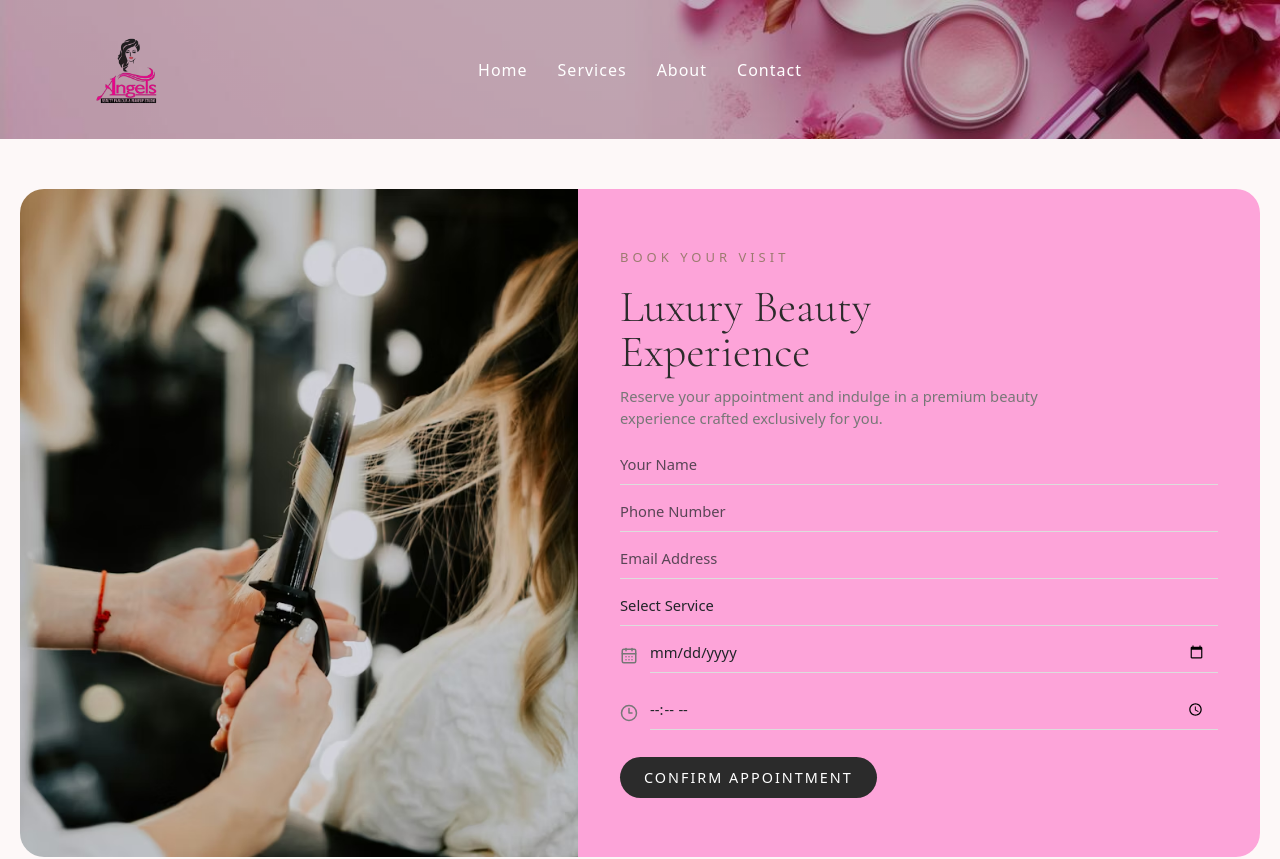
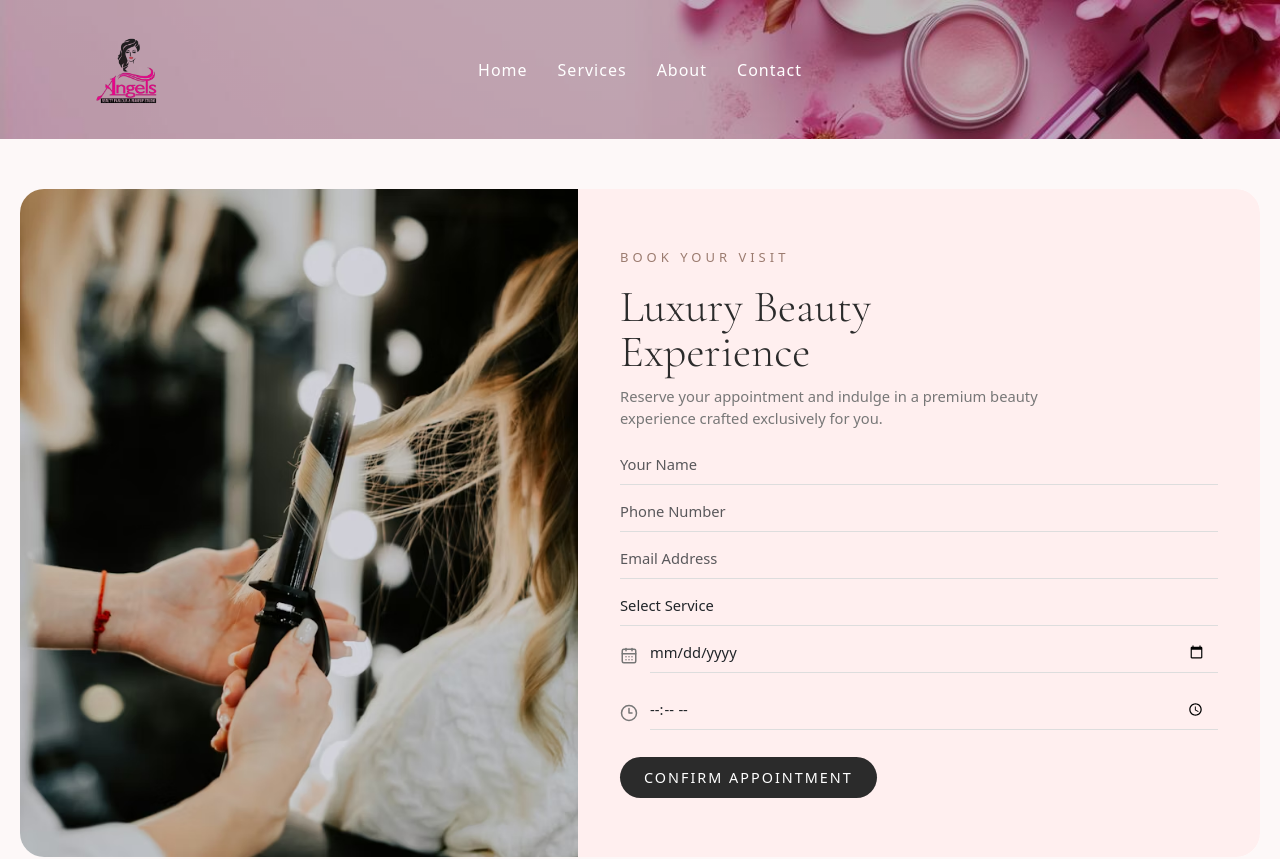
Before and after one commit to savio-123/Angels-Parlour-Frontend, a React (Vite) app: page /book-appointment in a window 1280 px wide. Shown: the top 859 px of the page. Built offline with nearby package versions, Linux system fonts and the light colour scheme.

Commit message:
fixed teh form size

```diff
--- a/src/styles/Bookingcss.css
+++ b/src/styles/Bookingcss.css
@@ -56,7 +56,7 @@
 
     padding: 44px 42px;
 
-    background: #fda4d9;
+    background: #ffefef;
 
     display: flex;
 
```
